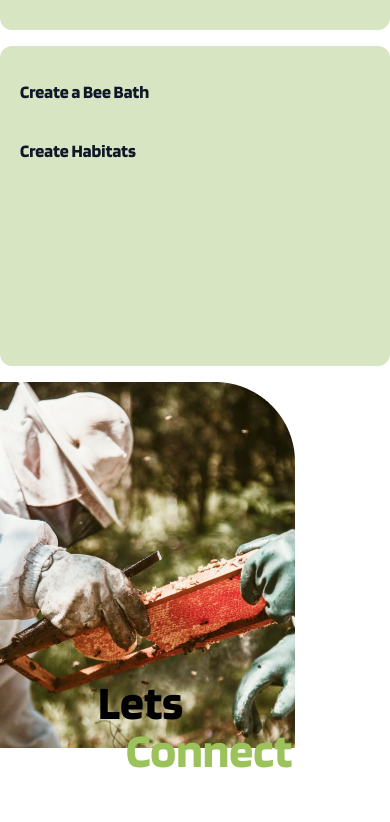
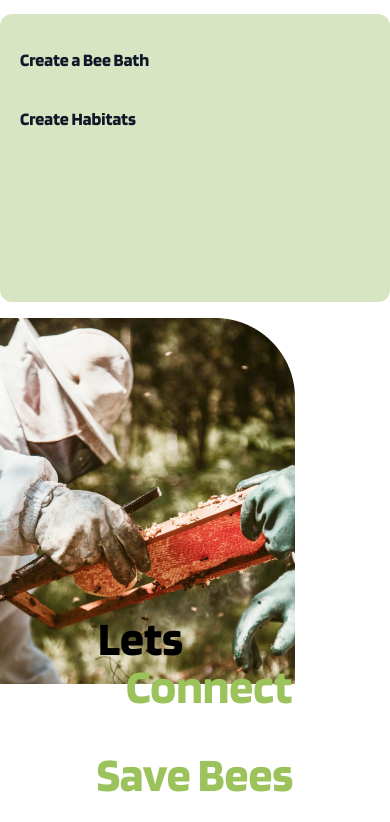
Before and after one commit to chingu-voyages/v50-tier3-team-28, a React (Vite) app in the folder client/: page / in a window 390 px wide. Shown: the part 2571-3393 px from the top of the page. Built offline with nearby package versions, Linux system fonts and the light colour scheme; no server answers.

Commit message:
update SolutionsContainer component styles
Co-authored-by: KseniiaRiabova <KseniiaRiabova@users.noreply.github.com>

```diff
--- a/client/src/components/UI/SolutionsContainer.jsx
+++ b/client/src/components/UI/SolutionsContainer.jsx
@@ -7,20 +7,19 @@ export const SolutionsContainer = () => {
   return (
     <section className="flex flex-col">
       <section className="flex flex-col justify-between gap-4 md:flex-row">
-        <section className="bg-[#D8E5C3] dark:bg-[#3D4D22] h-80 md:w-1/2 rounded-xl">
+        <section className="bg-[#D8E5C3] dark:bg-[#3D4D22] h-72 md:w-1/2 rounded-xl">
           <DetailsSummary className={customStyles} title="Plant Bee-Friendly Flowers" description="Grow a variety of plants that flower at different times of the year to provide bees with a constant source of food." />
           <DetailsSummary className={customStyles} title="Avoid Peticides" description="Grow a variety of plants that flower at different times of the year to provide bees with a constant source of food." />
           {/* <DetailsSummary className={customStyles} title="Provide Water" description="Leave a shallow water source with landing spots, like pebbles or twigs, so bees can hydrate without drowning." /> */}
         </section>
 
-        <section className="bg-[#D8E5C3] dark:bg-[#3D4D22] h-80 md:w-1/2 rounded-xl">
+        <section className="bg-[#D8E5C3] dark:bg-[#3D4D22] h-72 md:w-1/2 rounded-xl">
           <DetailsSummary className={customStyles} title="Create a Bee Bath" description="Leave a shallow water source with landing spots, like pebbles or twigs, so bees can hydrate without drowning." />
           <DetailsSummary className={customStyles} title="Create Habitats" description="Grow a variety of plants that flower at different times of the year to provide bees with a constant source of food." />
           {/* <DetailsSummary className={customStyles} title="Support Local Beekeepers" description="Leave a shallow water source with landing spots, like pebbles or twigs, so bees can hydrate without drowning." /> */}
         </section>
 
-        {/* TODO - when we add an image, we can add (md:h-auto) */}
-        <section className="h-64 md:w-1/2">
+        <section className="h-64 md:h-auto">
           <img src={beekeepersImage} alt="beekeepers"/>
         </section>
       </section>
```
